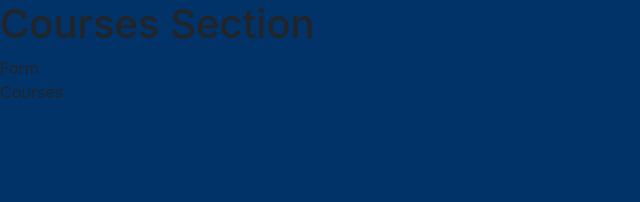
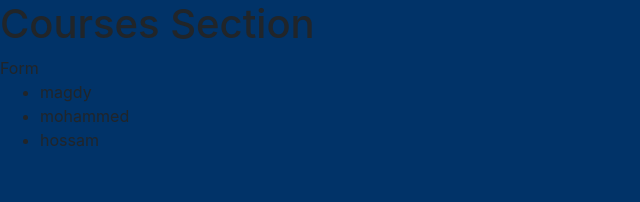
Before and after one commit to magdyMohammed20/Crud-App, a React (Create React App) app: page / in a window 1280 px wide. Shown: the top 202 px of the page, without its empty margins (0-640 px from the left). Built offline with nearby package versions, Linux system fonts and the light colour scheme.

Commit message:
List Courses - List All Courses By Using CourseList Component Inside App.js

```diff
--- a/src/App.js
+++ b/src/App.js
@@ -4,12 +4,26 @@ import CourseForm from './Components/CourseForm/CourseForm'
 import CourseList from './Components/CourseList/CourseList'
 
 class App extends Component {
+  state={
+    courses:[
+      {id: 1,name: 'magdy'},
+      {id: 2,name: 'mohammed'},
+      {id: 3,name: 'hossam'}
+    ]
+  }
   render(){
+
+    const courses = this.state.courses;
+    const listCourses = courses.map((item , index)=>{
+      return <CourseList key={item.id} details={item}/>
+    })
     return (
       <div>
         <h1>Courses Section</h1>
         <CourseForm/>
-        <CourseList/>
+        <ul>
+        {listCourses}
+        </ul>
       </div>
     );
   }
--- a/src/Components/CourseList/CourseList.js
+++ b/src/Components/CourseList/CourseList.js
@@ -3,9 +3,9 @@ import React, { Component } from 'react';
 class CourseList extends Component {
   render() {
     return (
-      <div>
-        Courses
-      </div>
+      <li>
+        {this.props.details.name}
+      </li>
     );
   }
 }
```
